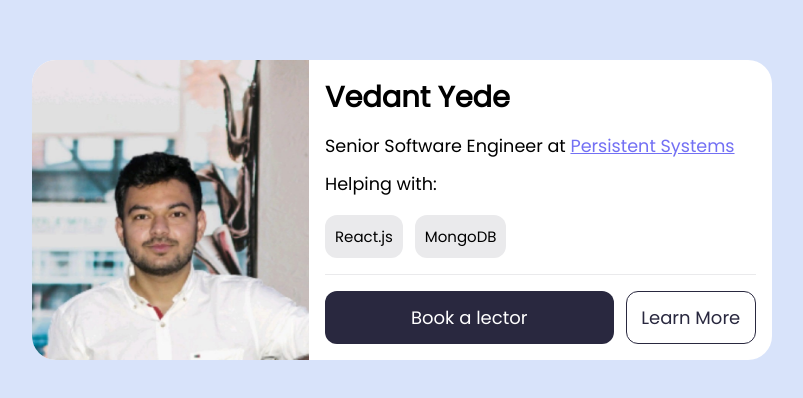
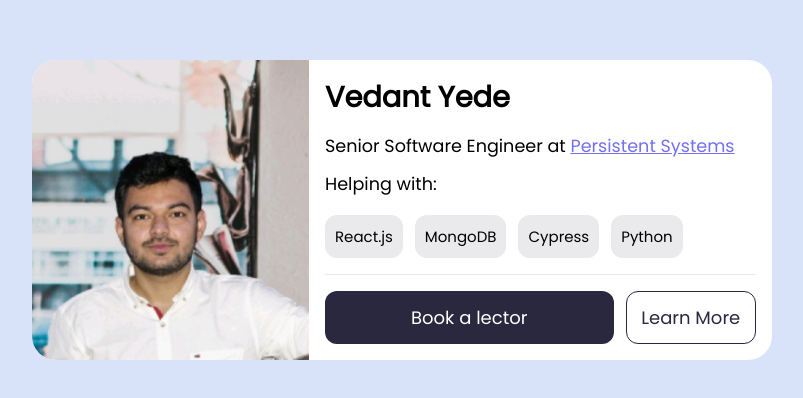
Before and after one commit to vedantyede/Frontend-Projects, a plain HTML site: page ProfileCards/index.html in a window 1280 px wide. Shown: the part 214-612 px from the top of the page, without its empty margins (238-1041 px from the left). Drawn offline with Linux system fonts and the light colour scheme.

Commit message:
Adding Pyhton and Cypress to Skills

```diff
--- a/ProfileCards/index.html
+++ b/ProfileCards/index.html
@@ -27,6 +27,8 @@
                 <ul class="chips">
                     <li class="chip">React.js</li>
                     <li class="chip">MongoDB</li>
+                    <li class="chip">Cypress</li>
+                    <li class="chip">Python</li>
                 </ul>
                 <div class="action-buttons">
                     <a href="#book-a-mentor" title="Book a lector">
```
